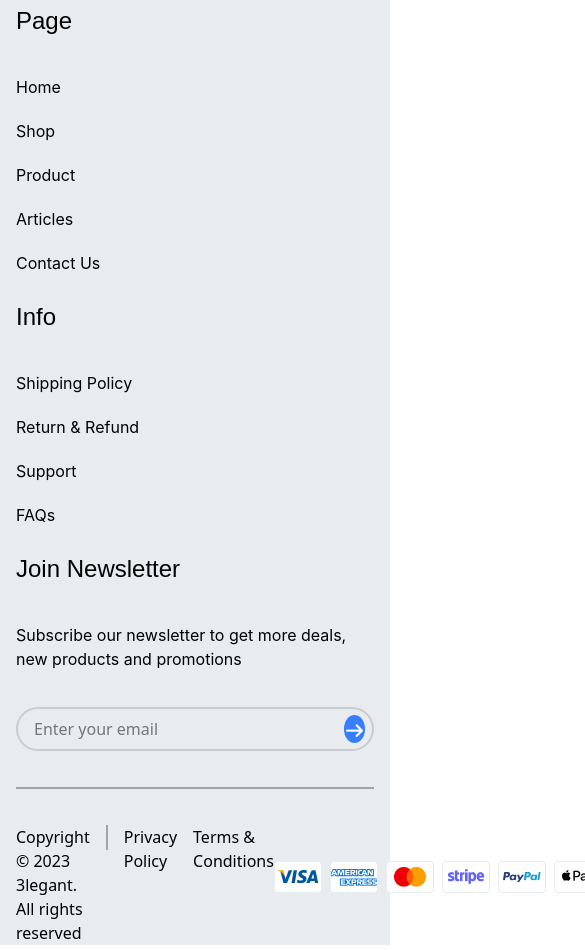
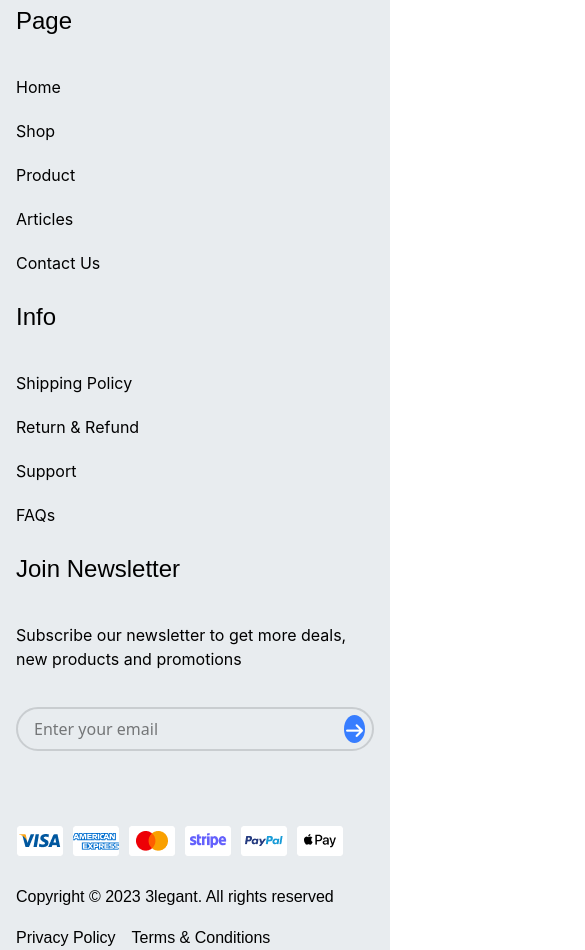
Before and after one commit to MohammadKhalidFoqha/project-one-f16, a plain HTML site: page index.html in a window 390 px wide. Shown: the part 9611-10561 px from the top of the page, 585 px wide, since content can reach past the window. Drawn offline with Linux system fonts and the light colour scheme.

Commit message:
Responsive to the footer section

```diff
--- a/index.html
+++ b/index.html
@@ -755,7 +755,7 @@ New lower prices!
  </section>
 <!-- footer section -->
     <footer class="pt-20 bg-[#E8ECEF]">
-      <div class="container mx-auto px-4">
+      <div class="container mx-auto px-4 max-[650px]:flex-col max-[650px]:gap-5">
         <div class="footer-top">
 <div class="grid grid-cols-4 gap-6  max-lg:grid-cols-3 max-md:grid-cols-2 max-sm:grid-cols-1">
 
@@ -825,23 +825,23 @@ New lower prices!
     </div>
 
         </div>
-   <div class="line-footer border-1 border-black/30 w-full my-9">
+   <div class="line-footer border-1  border-black/30 w-full my-9 max-[650px]:opacity-0">
    </div>
-   <div class="footer-b flex justify-between ">
-    <div class="start flex gap-4 ">
+   <div class="footer-b  flex justify-between max-[900px]:flex-col max-[900px]:gap-3 ">
+    <div class="start font-Poppins flex gap-4 max-[900px]:w-full max-[650px]:order-1  flex-wrap ">
 
-        <span>Copyright © 2023 3legant. All rights reserved</span>
-    <div class="line-footer border-1 border-black/30 w-[1px] h-[25px]">
+        <span class="max-[350px]:text-[14px] max-[350px]:mx-auto" >Copyright © 2023 3legant. All rights reserved</span>
+    <div class="line-footer border border-black/30 w-px h-6.25 max-[650px]:opacity-0">
    </div>
-   <span>Privacy Policy</span>
-   <span>Terms & Conditions</span>
+   <span class="max-[350px]:text-[14px] max-[350px]:mx-auto">Privacy Policy</span>
+   <span class="max-[350px]:text-[14px] max-[350px]:mx-auto">Terms & Conditions</span>
       </div>
 
 
 
 
-    <div class="end flex  gap-2 items-center mb-4">
-      <img src="./assets/image/footer/visa.png" alt="">
+    <div class="end flex   gap-2 items-center mb-4 max-[900px]:w-full  max-[650px]:order:-9999  max-[650px]:w-100 max-[450px]:w-50 max-[350px]:gap-[2px] ">
+      <img src="./assets/image/footer/visa.png"  alt="">
       <img src="./assets/image/footer/express.png" alt="">
       <img src="./assets/image/footer/bank.png" alt="">
       <img src="./assets/image/footer/stripe.png" alt="">
```
Also changed, not shown: assets/css/output.css.
